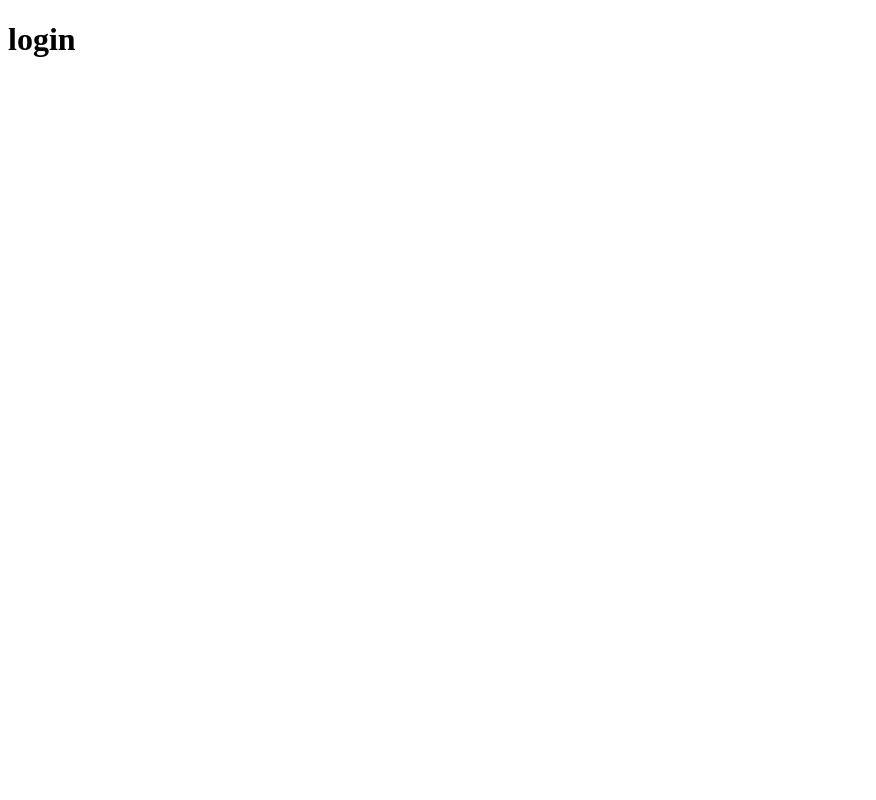
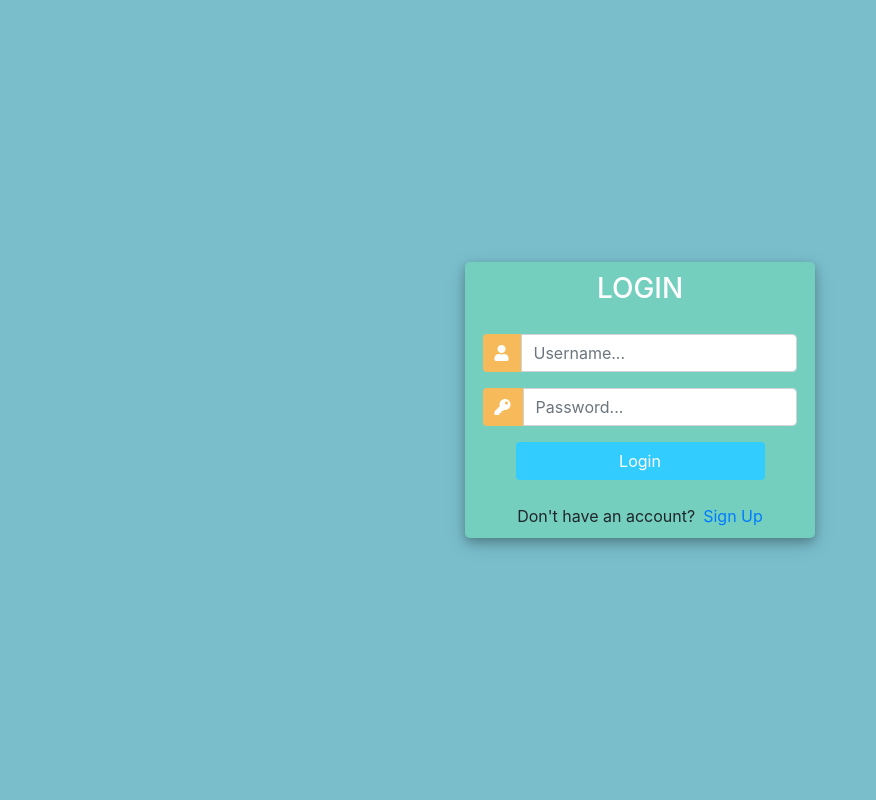
Before and after one commit to GeorgeEllis123/DjangoProject, a Django app: page /login/ in a window 1280 px wide. Before the commit the part shown is almost empty. Shown: the whole page, without its empty margins (0-876 px from the left). Run offline with Django 3.2, Linux system fonts and the light colour scheme; some libraries are stand-ins or nearby versions.

Commit message:
Customized login page and added form. Added redirect from register to login after user is created, and added flash message that pops up on creation of a user.

```diff
--- a/mywebsite/accounts/templates/accounts/login.html
+++ b/mywebsite/accounts/templates/accounts/login.html
@@ -1,10 +1,125 @@
 <!DOCTYPE html>
-<html lang="en" dir="ltr">
-  <head>
-    <meta charset="utf-8">
-    <title></title>
-  </head>
-  <body>
-    <h1>login</h1>
-  </body>
+<html>
+
+<head>
+	<title>Login</title>
+	<link rel="stylesheet" href="https://stackpath.bootstrapcdn.com/bootstrap/4.1.3/css/bootstrap.min.css" integrity="sha384-MCw98/SFnGE8fJT3GXwEOngsV7Zt27NXFoaoApmYm81iuXoPkFOJwJ8ERdknLPMO" crossorigin="anonymous">
+	<script src="https://ajax.googleapis.com/ajax/libs/jquery/3.3.1/jquery.min.js"></script>
+	<link rel="stylesheet" href="https://use.fontawesome.com/releases/v5.6.1/css/all.css" integrity="sha384-gfdkjb5BdAXd+lj+gudLWI+BXq4IuLW5IT+brZEZsLFm++aCMlF1V92rMkPaX4PP" crossorigin="anonymous">
+  <!-- Credit: https://jsfiddle.net/ivanov11/dghm5cu7/ -->
+
+	<style>
+		body,
+		html {
+			margin: 0;
+			padding: 0;
+			height: 100%;
+			background: #7abecc !important;
+		}
+		.user_card {
+			width: 350px;
+			margin-top: auto;
+			margin-bottom: auto;
+			background: #74cfbf;
+			position: relative;
+			display: flex;
+			justify-content: center;
+			flex-direction: column;
+			padding: 10px;
+			box-shadow: 0 4px 8px 0 rgba(0, 0, 0, 0.2), 0 6px 20px 0 rgba(0, 0, 0, 0.19);
+			-webkit-box-shadow: 0 4px 8px 0 rgba(0, 0, 0, 0.2), 0 6px 20px 0 rgba(0, 0, 0, 0.19);
+			-moz-box-shadow: 0 4px 8px 0 rgba(0, 0, 0, 0.2), 0 6px 20px 0 rgba(0, 0, 0, 0.19);
+			border-radius: 5px;
+
+		}
+
+		.form_container {
+			margin-top: 20px;
+		}
+
+		#form-title{
+			color: #fff;
+
+		}
+
+		.login_btn {
+			width: 100%;
+			background: #33ccff !important;
+			color: white !important;
+		}
+		.login_btn:focus {
+			box-shadow: none !important;
+			outline: 0px !important;
+		}
+		.login_container {
+			padding: 0 2rem;
+		}
+		.input-group-text {
+			background: #f7ba5b !important;
+			color: white !important;
+			border: 0 !important;
+			border-radius: 0.25rem 0 0 0.25rem !important;
+		}
+		.input_user,
+		.input_pass:focus {
+			box-shadow: none !important;
+			outline: 0px !important;
+		}
+
+		#messages{
+			background-color: grey;
+			color: #fff;
+			padding: 10px;
+			margin-top: 10px;
+      text-align: center;
+		}
+	</style>
+
+</head>
+<body>
+	<div class="container h-100">
+		<div class="d-flex justify-content-center h-100">
+			<div class="user_card">
+				<div class="d-flex justify-content-center">
+
+
+					<h3 id="form-title">LOGIN</h3>
+				</div>
+				<div class="d-flex justify-content-center form_container">
+					<form method="POST" action="">
+						<div class="input-group mb-3">
+							<div class="input-group-append">
+								<span class="input-group-text"><i class="fas fa-user"></i></span>
+							</div>
+							<input type="text" name="username" placeholder="Username..." class="form-control">
+						</div>
+						<div class="input-group mb-2">
+							<div class="input-group-append">
+								<span class="input-group-text"><i class="fas fa-key"></i></span>
+							</div>
+								<input type="password" name="password" placeholder="Password..." class="form-control" >
+						</div>
+
+							<div class="d-flex justify-content-center mt-3 login_container">
+				 				<input class="btn login_btn" type="submit" value="Login">
+				   			</div>
+					</form>
+
+				</div>
+
+        {% for message in messages %}
+          <p id="messages">{{message}}</p>
+        {% endfor %}
+
+				<div class="mt-4">
+					<div class="d-flex justify-content-center links">
+						Don't have an account? <a href="{% url 'register_page' %}" class="ml-2">Sign Up</a>
+					</div>
+
+				</div>
+			</div>
+		</div>
+	</div>
+</body>
+
 </html>
--- a/mywebsite/accounts/templates/accounts/register.html
+++ b/mywebsite/accounts/templates/accounts/register.html
@@ -109,6 +109,8 @@
 					</form>
 				</div>
 
+				{{form.errors}}
+
 				<div class="mt-4">
 					<div class="d-flex justify-content-center links">
 						Already have an account? <a href="{% url 'login_page' %}" class="ml-2">Login</a>
--- a/mywebsite/accounts/views.py
+++ b/mywebsite/accounts/views.py
@@ -3,8 +3,9 @@ from django.contrib.auth.models import User
 from .models import *
 from .forms import *
 from django.contrib.auth.forms import UserCreationForm
+from django.contrib import messages
 
-# Create your views here.
+
 
 def home(request):
     return render(request, 'accounts/home.html')
@@ -41,6 +42,11 @@ def register(request):
         form = CreateUserForm(request.POST)
         if form.is_valid():
             form.save()
+            user = form.cleaned_data.get('username')
+            messages.success(request, 'Account was created for ' + user)
+
+            return redirect('login_page')
+
 
     context = {"form": form}
     return render(request, 'accounts/register.html', context)
```
Also changed, not shown: mywebsite/db.sqlite3.
